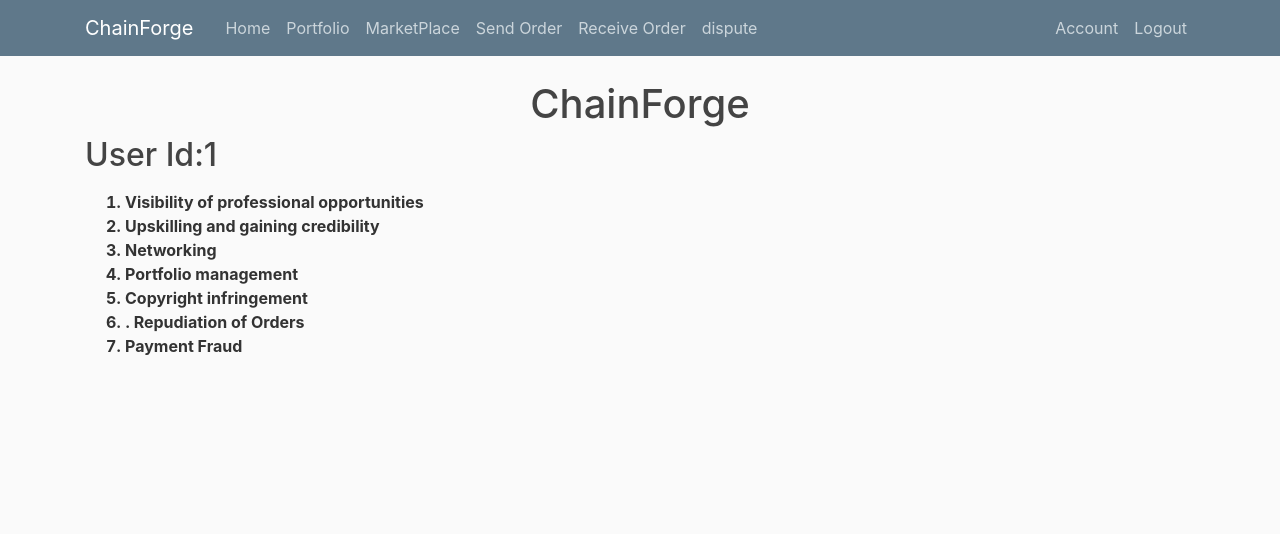
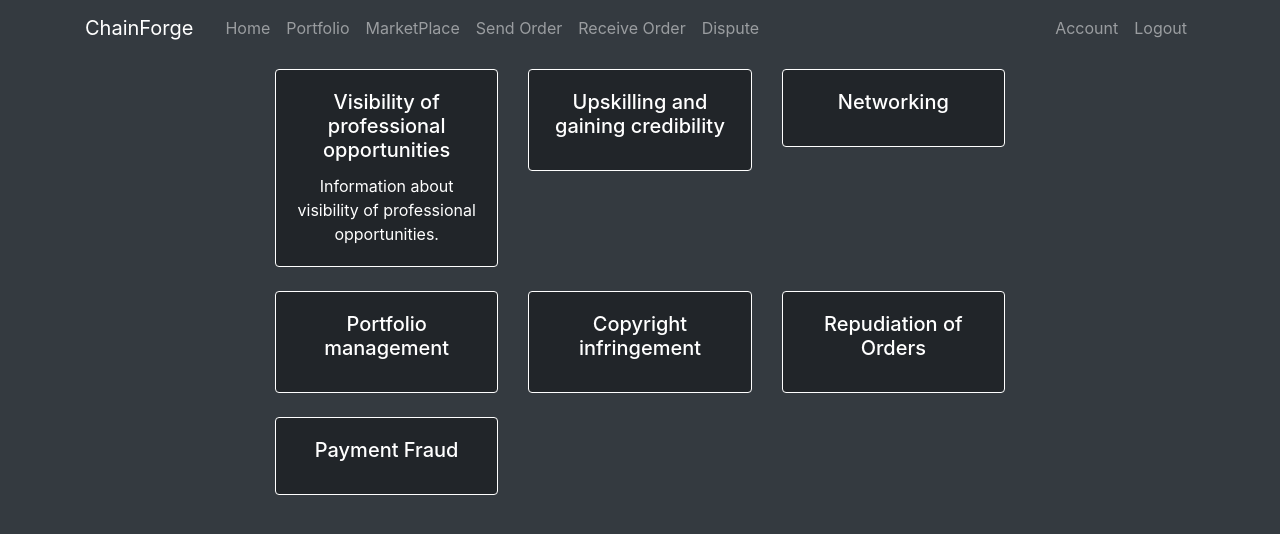
Before and after one commit to 2020-HelloWorld/ChainForge, a Flask app: page /home in a window 1280 px wide. Shown: the top 534 px of the page. Run offline with Flask 3, Linux system fonts and the light colour scheme; the visitor is signed in with stand-in values (Sample User, id 1); parts of the project's set-up code (start-up, migrations or seed data) failed here and were passed over; some libraries are stand-ins or nearby versions.

Commit message:
Divyams home.html update

```diff
--- a/ChainForge/templates/home.html
+++ b/ChainForge/templates/home.html
@@ -1,14 +1,162 @@
-{% extends "layout.html" %}
-{% block content %}
- <h1 align="center">ChainForge</h1>
- <h2>User Id:{{current_user.id}}</h1>
- <b><p align="center"><ol><li>	Visibility of professional opportunities</li>
-  <li>	Upskilling and gaining credibility</li>
-    <li>	Networking</li>
-      <li>	Portfolio management</li>
-        <li>	Copyright infringement</li>
-          <li>.	Repudiation of Orders</li>
-            <li>	Payment Fraud</li>
-  </ol>
-  </p>   </b>
-{% endblock content %}
+<!DOCTYPE html>
+<html lang="en">
+
+<head>
+  <!-- Required meta tags -->
+  <meta charset="utf-8">
+  <meta name="viewport" content="width=device-width, initial-scale=1, shrink-to-fit=no">
+
+  <!-- Bootstrap CSS -->
+  <link rel="stylesheet" href="https://maxcdn.bootstrapcdn.com/bootstrap/4.0.0/css/bootstrap.min.css">
+
+  <!-- Custom CSS -->
+  <style>
+    body {
+      background-color: #343a40;
+      /* Dark gray background color */
+      color: #ffffff;
+      /* White text color */
+    }
+
+    .card {
+      background-color: #212529;
+      /* Darker gray background color for cards */
+      color: #ffffff;
+      /* White text color for cards */
+      border: 1px solid #ffffff;
+      /* White border for cards */
+    }
+
+    .card:hover {
+      cursor: pointer;
+    }
+
+    /* White line separator */
+    .separator {
+      border-top: 1px solid #ffffff;
+      /* White line */
+      margin-top: 20px;
+      /* Adjust spacing */
+      margin-bottom: 20px;
+      /* Adjust spacing */
+    }
+  </style>
+
+  {% if title %}
+  <title>ChainForge - {{ title }}</title>
+  {% else %}
+  <title>ChainForge</title>
+  {% endif %}
+</head>
+
+<body>
+  <header class="site-header">
+    <nav class="navbar navbar-expand-md navbar-dark bg-dark fixed-top">
+      <div class="container">
+        <a class="navbar-brand mr-4" href="/">ChainForge</a>
+        <button class="navbar-toggler" type="button" data-toggle="collapse" data-target="#navbarToggle"
+          aria-controls="navbarToggle" aria-expanded="false" aria-label="Toggle navigation">
+          <span class="navbar-toggler-icon"></span>
+        </button>
+        <div class="collapse navbar-collapse" id="navbarToggle">
+          <div class="navbar-nav mr-auto">
+            <a class="nav-item nav-link" href='{{url_for("home")}}'>Home</a>
+            {% if current_user.is_authenticated %}
+            <a class="nav-item nav-link" href="{{url_for('portfolio')}}">Portfolio</a>
+            <a class="nav-item nav-link" href="{{url_for('marketplace')}}">MarketPlace</a>
+            <a class="nav-item nav-link" href="{{url_for('send_order')}}">Send Order</a>
+            <a class="nav-item nav-link" href="{{url_for('receive_order')}}">Receive Order</a>
+            <a class="nav-item nav-link" href="{{url_for('dispute')}}">Dispute</a>
+            {% endif %}
+          </div>
+          <!-- Navbar Right Side -->
+          <div class="navbar-nav">
+            {% if current_user.is_authenticated %}
+            <a class="nav-item nav-link" href="{{ url_for('account') }}">Account</a>
+            <a class="nav-item nav-link" href="{{ url_for('logout') }}">Logout</a>
+            {% else %}
+            <a class="nav-item nav-link" href="{{ url_for('login') }}">Login</a>
+            <a class="nav-item nav-link" href="{{ url_for('register') }}">Register</a>
+            {% endif %}
+          </div>
+        </div>
+      </div>
+    </nav>
+  </header>
+  <!-- White line separator -->
+  <div class="separator"></div>
+
+  <div class="container mt-5">
+    <div class="row justify-content-center">
+      <div class="col-md-8">
+        <div class="row">
+          <div class="col-md-4 mb-4">
+            <div class="card text-center">
+              <div class="card-body">
+                <h5 class="card-title">Visibility of professional opportunities</h5>
+                <p class="card-text">Information about visibility of professional opportunities.</p>
+              </div>
+            </div>
+          </div>
+
+          <div class="col-md-4 mb-4">
+            <div class="card text-center">
+              <div class="card-body">
+                <h5 class="card-title">Upskilling and gaining credibility</h5>
+              </div>
+            </div>
+          </div>
+
+          <div class="col-md-4 mb-4">
+            <div class="card text-center">
+              <div class="card-body">
+                <h5 class="card-title">Networking</h5>
+              </div>
+            </div>
+          </div>
+
+          <div class="col-md-4 mb-4">
+            <div class="card text-center">
+              <div class="card-body">
+                <h5 class="card-title">Portfolio management</h5>
+              </div>
+            </div>
+          </div>
+
+          <div class="col-md-4 mb-4">
+            <div class="card text-center">
+              <div class="card-body">
+                <h5 class="card-title">Copyright infringement</h5>
+              </div>
+            </div>
+          </div>
+
+          <div class="col-md-4 mb-4">
+            <div class="card text-center">
+              <div class="card-body">
+                <h5 class="card-title">Repudiation of Orders</h5>
+              </div>
+            </div>
+          </div>
+
+          <div class="col-md-4 mb-4">
+            <div class="card text-center">
+              <div class="card-body">
+                <h5 class="card-title">Payment Fraud</h5>
+              </div>
+            </div>
+          </div>
+        </div>
+      </div>
+    </div>
+  </div>
+
+  <!-- Optional JavaScript -->
+  <!-- jQuery first, then Popper.js, then Bootstrap JS -->
+  <script src="https://code.jquery.com/jquery-3.2.1.slim.min.js"></script>
+  <script src="https://cdnjs.cloudflare.com/ajax/libs/popper.js/1.12.9/umd/popper.min.js"></script>
+  <script src="https://maxcdn.bootstrapcdn.com/bootstrap/4.0.0/js/bootstrap.min.js"></script>
+
+</body>
+
+</html>
```
